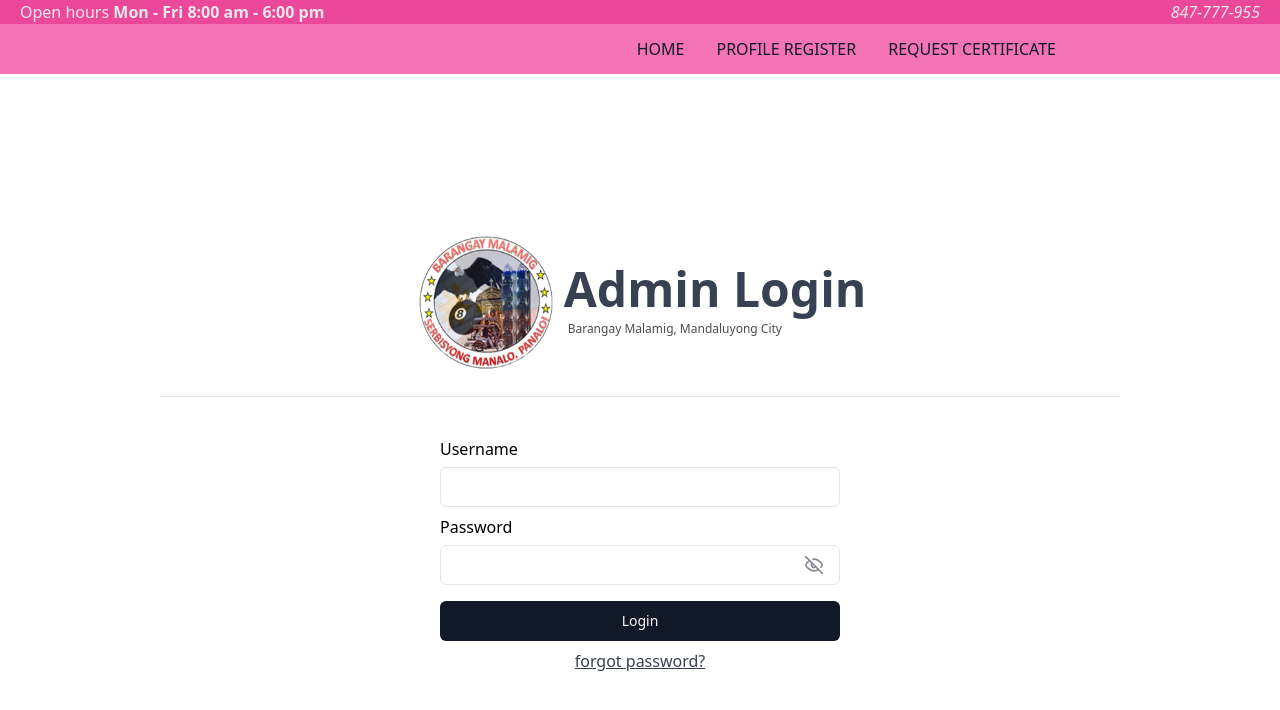
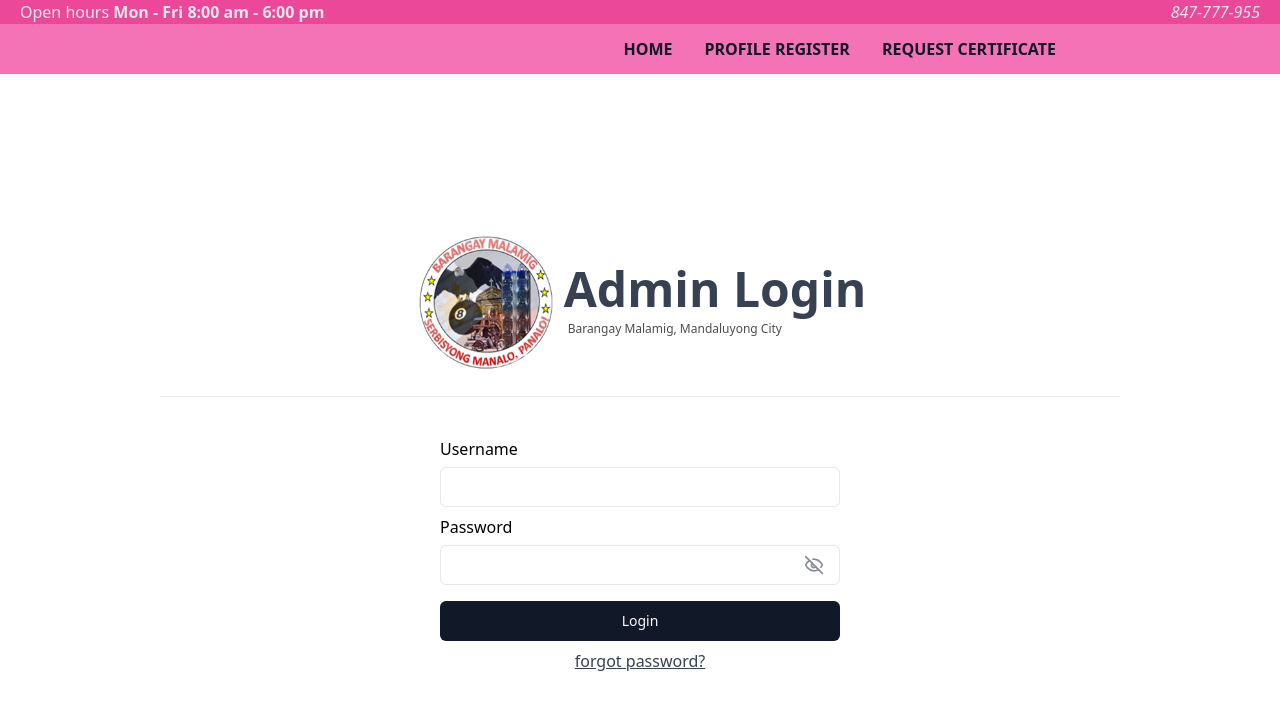
Before and after one commit to clntnorbana/frontend_capstone, a React (Vite) app: page /login in a window 1280 px wide. Shown: the top 710 px of the page. Built offline with nearby package versions, Linux system fonts and the light colour scheme.

Commit message:
navigation text color updated

```diff
--- a/src/components/PublicNav.tsx
+++ b/src/components/PublicNav.tsx
@@ -44,7 +44,7 @@ const PublicNav = () => {
               return (
                 <NavLink
                   className={({ isActive }) =>
-                    `py-2 px-4 hover:text-blue-300 uppercase text-gray-900 font-bold transition-all duration-200 font-medium ${
+                    `py-2 px-4 hover:text-blue-300 uppercase text-gray-900 font-bold transition-all duration-200 ${
                       isActive ? "bg-blue-300 hover:text-gray-900" : ""
                     }`
                   }
```
